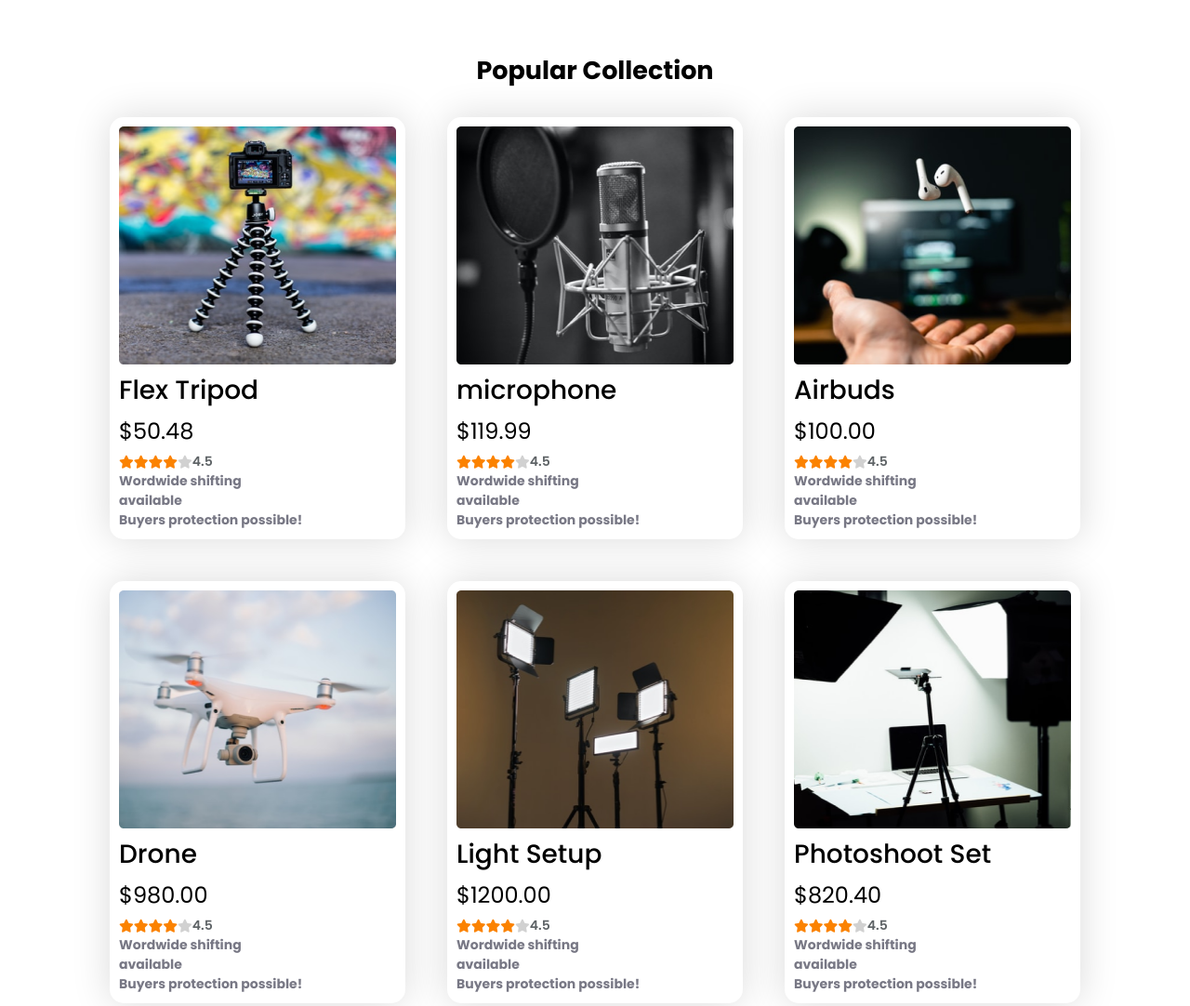
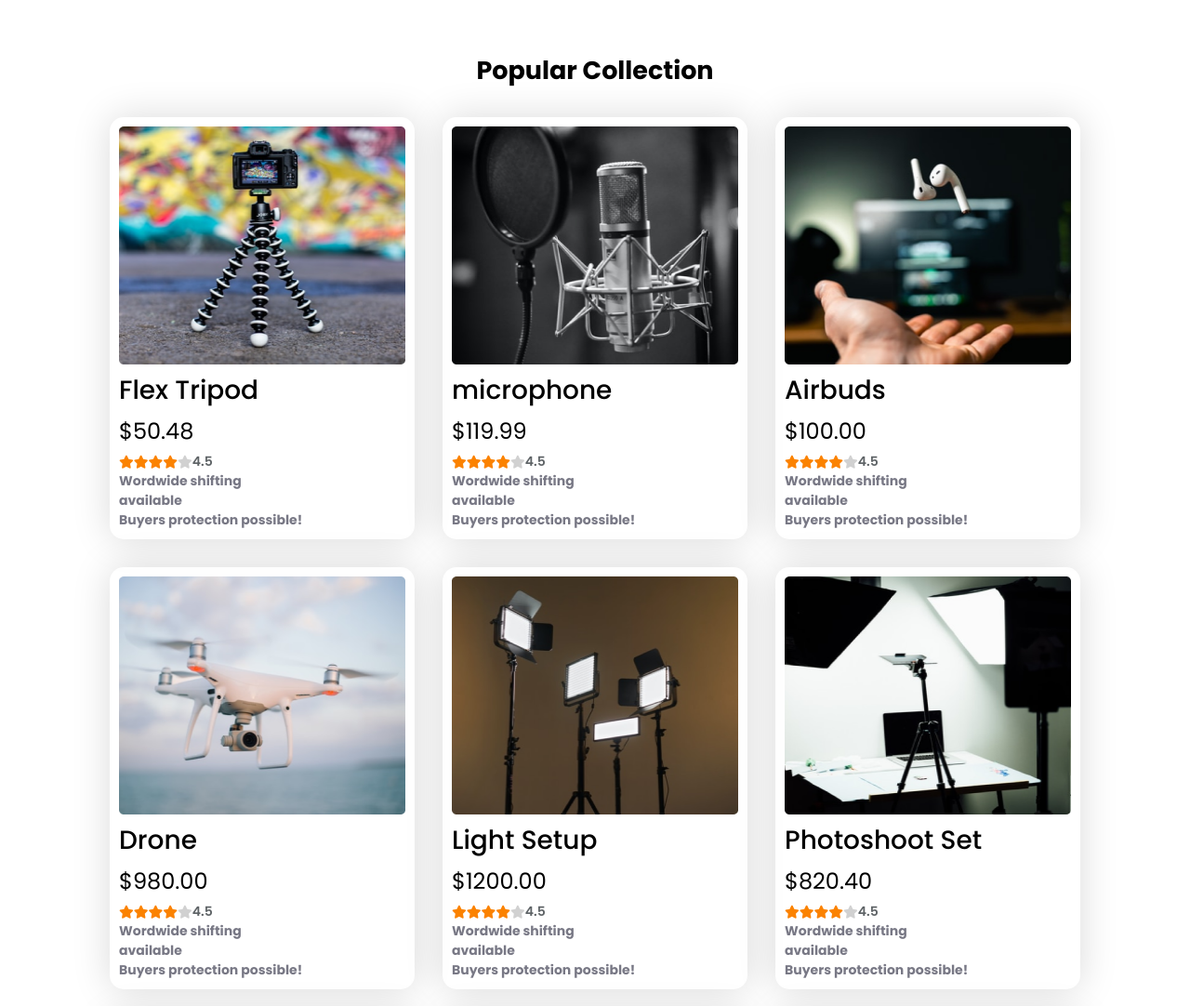
Before and after one commit to itzlutfur/influencer-gears, a plain HTML site: page index.html in a window 1280 px wide. Shown: the part 660-1742 px from the top of the page at 93% size. Drawn offline with Linux system fonts and the light colour scheme.

Commit message:
grid fix

```diff
--- a/css/style.css
+++ b/css/style.css
@@ -138,7 +138,7 @@ nav {
 .cards {
     display: grid;
     grid-template-columns: repeat(3, 1fr);
-    grid-gap: 45px;
+    grid-gap: 30px;
 }
 
 .card {
```
